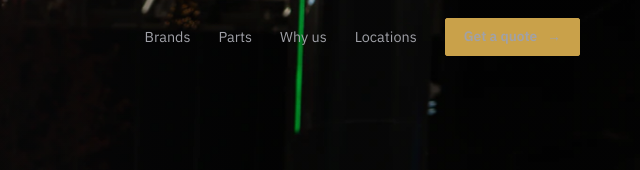
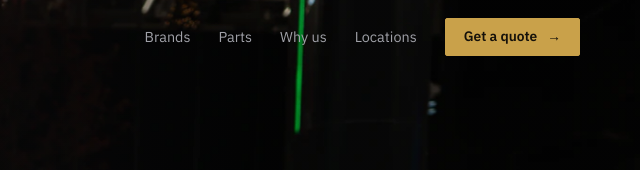
Before and after one commit to ronitchawla21/spare-autos-website, a plain HTML site: page index.html in a window 1280 px wide. Shown: the top 170 px of the page, 632-1272 px from the left. Drawn offline with Linux system fonts and the light colour scheme.

Commit message:
Add files via upload

```diff
--- a/styles.css
+++ b/styles.css
@@ -59,6 +59,7 @@ p { margin: 0; }
 .nav { display: flex; gap: 28px; align-items: center; }
 .nav a { text-decoration: none; font-size: .9rem; color: var(--steel); transition: color .2s; }
 .nav a:hover { color: var(--paper); }
+.nav a.btn, .nav a.btn:hover { color: #15110a; }
 @media (max-width: 900px) { .nav a:not(.btn) { display: none; } }
 
 /* ---------- Buttons ---------- */
```
